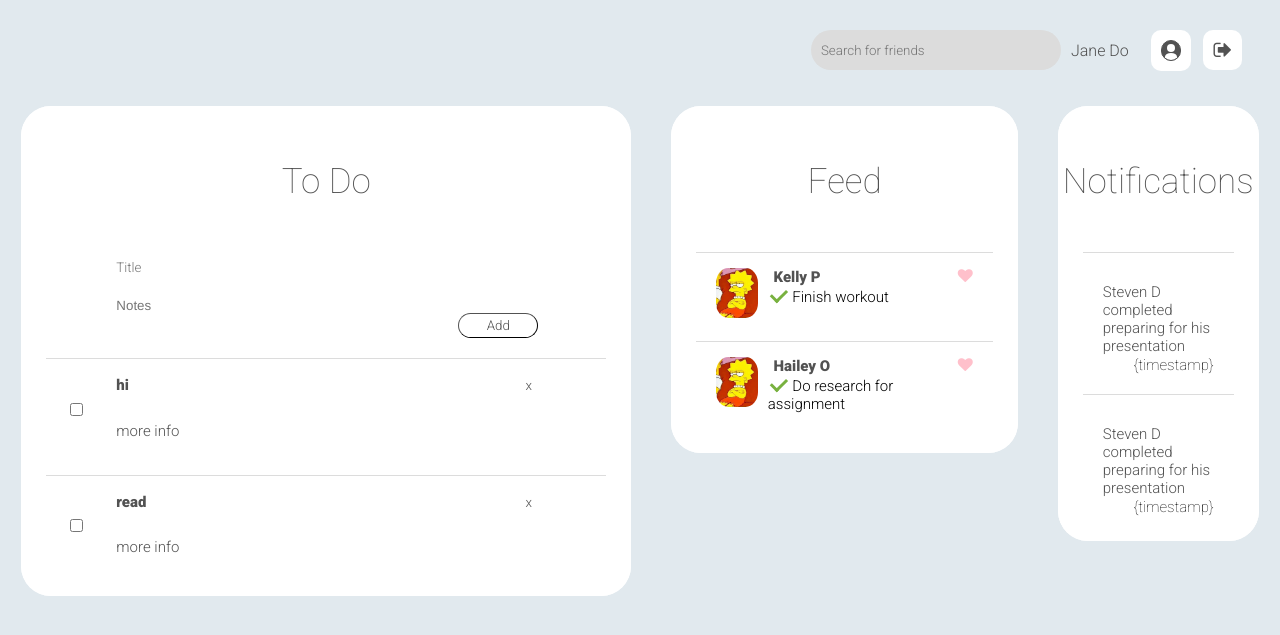
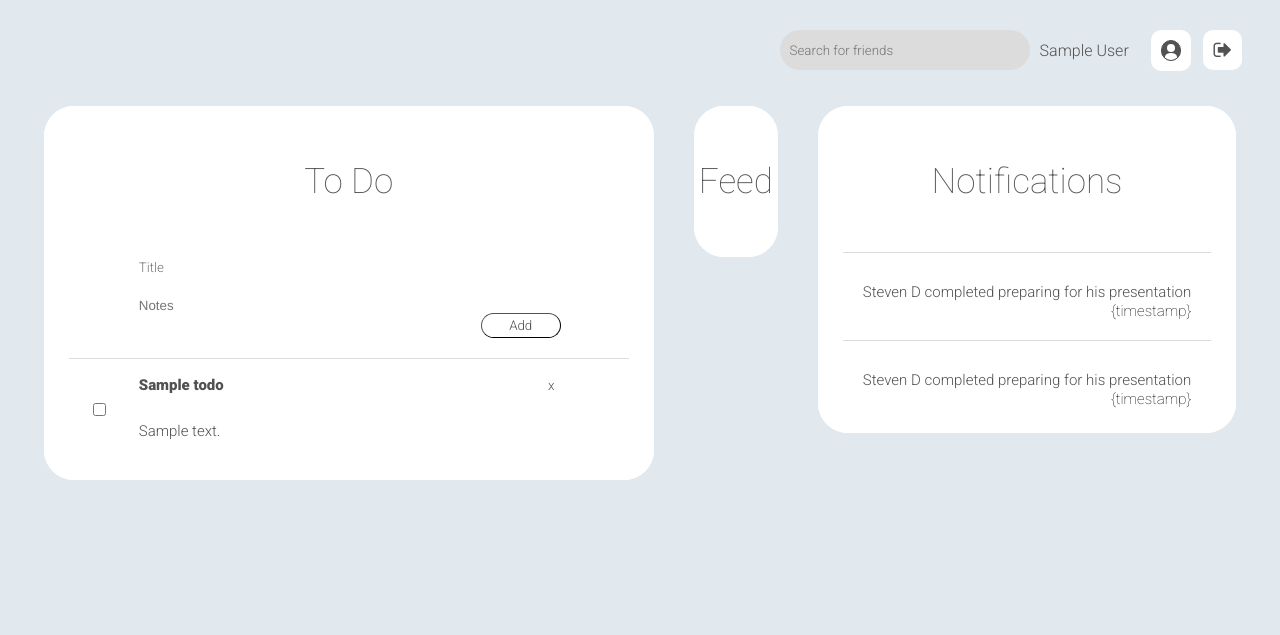
Before and after one commit to ElijahAA/HackiethonBackend, a Flask app: page /todo in a window 1280 px wide. Shown: the top 635 px of the page. Run offline with Flask 2, Linux system fonts and the light colour scheme; a user stored in the database is signed in; tables that the repository leaves empty hold one stand-in row (values such as "Sample post").

Commit message:
Finished todo creation and todo page rendering

```diff
--- a/app/routes.py
+++ b/app/routes.py
@@ -76,7 +76,7 @@
     return redirect(url_for('index'))
 
 
-@app.route('/todo')
+@app.route('/todo', methods=['GET', 'POST'])
 def todo():
     if request.method == 'GET':
         return render_template('todo.html', current_page="todos", todos=Todo.query.all(), )
@@ -114,9 +114,7 @@
         return render_template('editProfile.html', current_page='editProfile', error='That email is already in use')
 
     avatar = request.files.get('avatar', None)
-    print(0)
     if avatar:
-        print(1)
         if not save_avatar(avatar):
             return render_template('editProfile.html', current_page='editProfile', error='Please upload a valid image')
 
--- a/app/static/style.css
+++ b/app/static/style.css
@@ -1,18 +1,18 @@
-#name {
+* {
+  background-color: #E1E9EE;
+  font-family: 'Roboto', sans-serif;
+}
+
+.name {
   font-family: 'Roboto', sans-serif;
   font-weight: 500;
-  font-size: 75px;
+  font-size: 46px;
   text-align: center;
   margin-top: 50px;
   margin-bottom: 50px;
   color: #525252;
   background-color: transparent;
   padding-top: 20px;
-}
-
-* {
-  background-color: #E1E9EE;
-  font-family: 'Roboto', sans-serif;
 }
 
 .nav {
@@ -334,7 +334,7 @@
 }
 
 .task-item {
-  display: inline
+  display: inline;
   background-color: white;
 }
 
@@ -567,7 +567,8 @@
     to   { opacity: 1; }
 }
 
-///////////////////////////////////////////
+
+//////////////////////////////////////////
 .dropbtn {
   background-color: transparent;
   font-size: 16px;
@@ -611,8 +612,6 @@
 .unshow {display: none;}
 
 
-
-
 /* main icon */
 ._profile {
 	height: 1.4em; /* height == width */
@@ -647,3 +646,29 @@
   padding: 10px;
   margin-left: 12px;
 }
+
+
+.profile-rectangle {
+  background-color: white;
+  border-radius: 30px;
+  padding: 40px;
+  text-align: left;
+  display: grid;
+  grid-template-columns: 45% 10% auto;
+}
+
+.profile-info {
+  grid-area: 1/1;
+}
+
+.profile-timeline {
+  grid-area: 1/3;
+}
+
+.profile-name {
+  font-size: 30px;
+}
+
+.profile-username {
+  color: #525252;
+}
--- a/app/templates/includes/head.html
+++ b/app/templates/includes/head.html
@@ -3,3 +3,4 @@
 <link href="{{ url_for('static', filename='style.css') }}" rel="stylesheet"/>
 <link href="https://fonts.googleapis.com/css2?family=Roboto:ital,wght@0,100;0,300;0,900;1,100&display=swap"
       rel="stylesheet">
+<link rel="stylesheet" href="https://cdnjs.cloudflare.com/ajax/libs/font-awesome/4.7.0/css/font-awesome.min.css">
--- a/app/templates/todo.html
+++ b/app/templates/todo.html
@@ -2,11 +2,7 @@
 <html lang="en">
 <head>
     <title>Home</title>
-  <meta charset="utf-8">
-  <meta name="viewport" content="width=device-width, initial-scale=1">
-  <link rel="stylesheet" href="style.css">
-  <link href="https://fonts.googleapis.com/css2?family=Roboto:ital,wght@0,100;0,300;0,900;1,100&display=swap" rel="stylesheet">
-  <link rel="stylesheet" href="https://cdnjs.cloudflare.com/ajax/libs/font-awesome/4.7.0/css/font-awesome.min.css">
+    {% include "includes/head.html" %}
 </head>
 <ul class='nav'>
     <!-- <li><a class='active' href="todo.html">Home</a></li> -->
@@ -28,9 +24,9 @@
                 <a href="user.html">Ray S</a>
             </div>
         </div>
-    <li class='user'>Jane Do</li>
+        <li class='user'>{{ current_user.first_name + " " + current_user.last_name }}</li>
         <button class='button5'>
-      <a href="profile.html">
+            <a href="{{ url_for('profile', username=current_user.username) }}">
                 <div class='_profile'>
                     <div class='_head'></div>
                     <div class='_body'></div>
@@ -38,7 +34,7 @@
             </a>
         </button>
         <button class='button5'>
-      <a href="index.html">
+            <a href="{{ url_for('logout') }}">
                 <i class="fa fa-sign-out"
                    style="font-size: 20px;
                 color: #525252;
@@ -77,68 +73,29 @@
     }
 </script>
 
-<!-- <header id=name>To Do</header>
-<body>
-  <div id=title></div>
-  <div>
-  <div class='form'>
-    <div class ='todo'>
-      <input type="text" class='title-input' placeholder="Title" autofocus>
-      <br />
-      <textarea class='notes-input' rows="4" placeholder="Notes"></textarea>
-      <button class='button2'>Add</button>
-    </div>
-  </div>
-  <div class='todo-list'>
-    <div class ='todo-item'>
-      <input class='checkbox' type="checkbox"/>
-      <div class='todo-writing'>
-        <h2 class='heading' contentEditable="true">hi</h2>
-        <button class='button4'>x</button>
-        <p class='notes' contentEditable="true">more info</p>
-      </div>
-    </div>
-    <div class ='todo-item'>
-      <input class='checkbox' type="checkbox"/>
-      <div class='todo-writing'>
-        <h2 class='heading' contentEditable="true">read</h2>
-        <button class='button4'>x</button>
-        <p class='notes' contentEditable="true">more info</p>
-      </div>
-    </div>
-  </div>
-  </div>
-</body> -->
-
 <div class='grid-container' id='test'>
     <div class='container'>
         <div class='grid-item'>
             <div class='todo-list'>
                 <h3>To Do</h3>
-            <div class='form'>
-              <div class ='todo'>
-                <input type="text" class='title-input' placeholder="Title" autofocus>
-                <br />
-                <textarea class='notes-input' rows="4" placeholder="Notes"></textarea>
-                <button class='button2'>Add</button>
+                <form class='form' method="POST">
+                    <div class='todo'>
+                        <input type="text" class='title-input' placeholder="Title" autofocus name="title">
+                        <br/>
+                        <textarea class='notes-input' rows="4" placeholder="Notes" name="description"></textarea>
+                        <button class='button2' type="submit">Add</button>
+                    </div>
+                </form>
+                {% for todo in todos %}
+                    <div class='todo-item'>
+                        <input class='checkbox' type="checkbox"/>
+                        <div class='todo-writing'>
+                            <h2 class='heading' contentEditable="true">{{ todo.title }}</h2>
+                            <button class='button4'>x</button>
+                            <p class='notes' contentEditable="true">{{ todo.description }}</p>
                         </div>
                     </div>
-            <div class ='todo-item'>
-              <input class='checkbox' type="checkbox"/>
-              <div class='todo-writing'>
-                <h2 class='heading' contentEditable="true">hi</h2>
-                <button class='button4'>x</button>
-                <p class='notes' contentEditable="true">more info</p>
-              </div>
-            </div>
-            <div class ='todo-item'>
-              <input class='checkbox' type="checkbox"/>
-              <div class='todo-writing'>
-                <h2 class='heading' contentEditable="true">read</h2>
-                <button class='button4'>x</button>
-                <p class='notes' contentEditable="true">more info</p>
-              </div>
-            </div>
+                {% endfor %}
             </div>
         </div>
     </div>
@@ -146,36 +103,24 @@
         <div class='grid-item'>
             <div class='feed'>
                 <h3>Feed</h3>
+                {% for item in feed %}
                     <div class='feed-item'>
-            <img class='profile-picture' src='lisa.jpg' alt="Profile picture" />
+                        <img class='profile-picture' src='{{ item.user.avatar }}' alt="Profile picture"/>
                         <div class='feed-writing'>
                             <div class='feed-heading'>
-                <h2 class='heading1'>Kelly P</h2>
+                                <h2 class='heading1'>{{ item.user.first_name }}</h2>
                                 <i class="fa fa-heart" style="font-size:15px;
                 color:pink;
                 background-color:transparent;"></i>
                             </div>
                             <div class='task-item'>
-                <div class="check">
-                <p class='notes'></div>Finish workout</p>
+                                <div class="check"><p class='notes'></p></div>
+                                {{ item.body }}
                             </div>
                         </div>
                     </div>
-          <div class='feed-item'>
-            <img class='profile-picture' src='lisa.jpg' alt="Profile picture" />
-            <div class='feed-writing'>
-              <div class='feed-heading'>
-                <h2 class='heading1'>Hailey O</h2>
-                <i class="fa fa-heart" style="font-size:15px;
-                color:pink;
-                background-color:transparent;"></i>
-              </div>
-              <div class='task-item'>
-                <div class="check">
-                <p class='notes'></div>Do research for assignment</p>
-              </div>
-            </div>
-          </div>
+                {% endfor %}
+
             </div>
         </div>
     </div>
```
Also changed, not shown: app/models.py (+4 -15 lines), app/templates/index.html (+19 -7 lines), app.db, avatars/bc1f2383389c43a83c17.png (added). Lines whose indentation alone changed are shown as unchanged.
